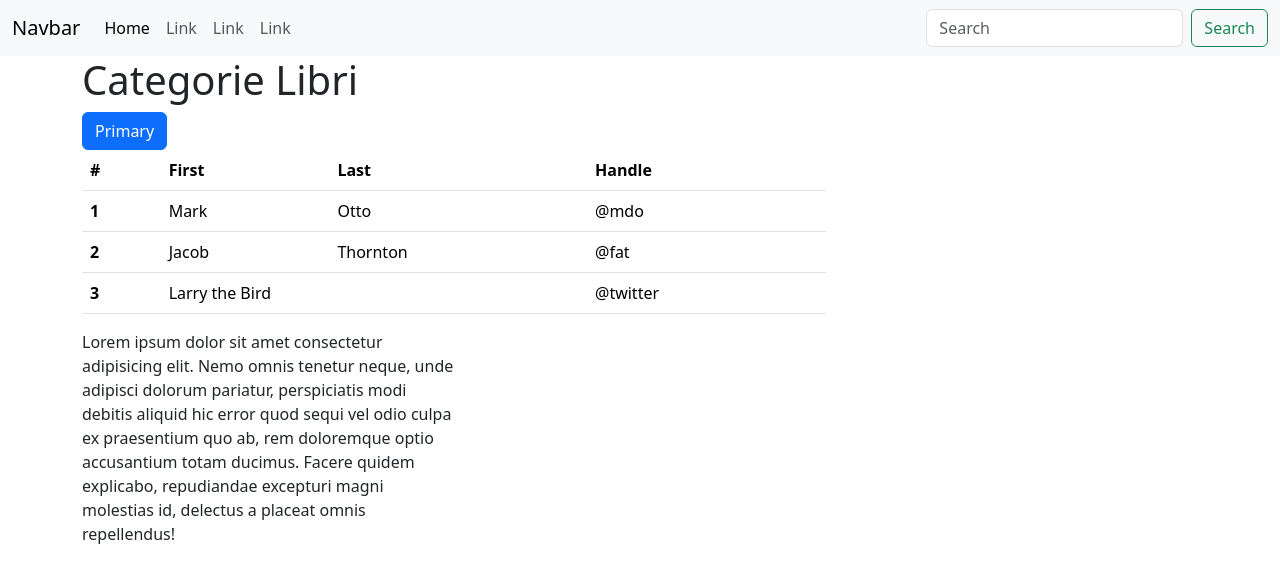
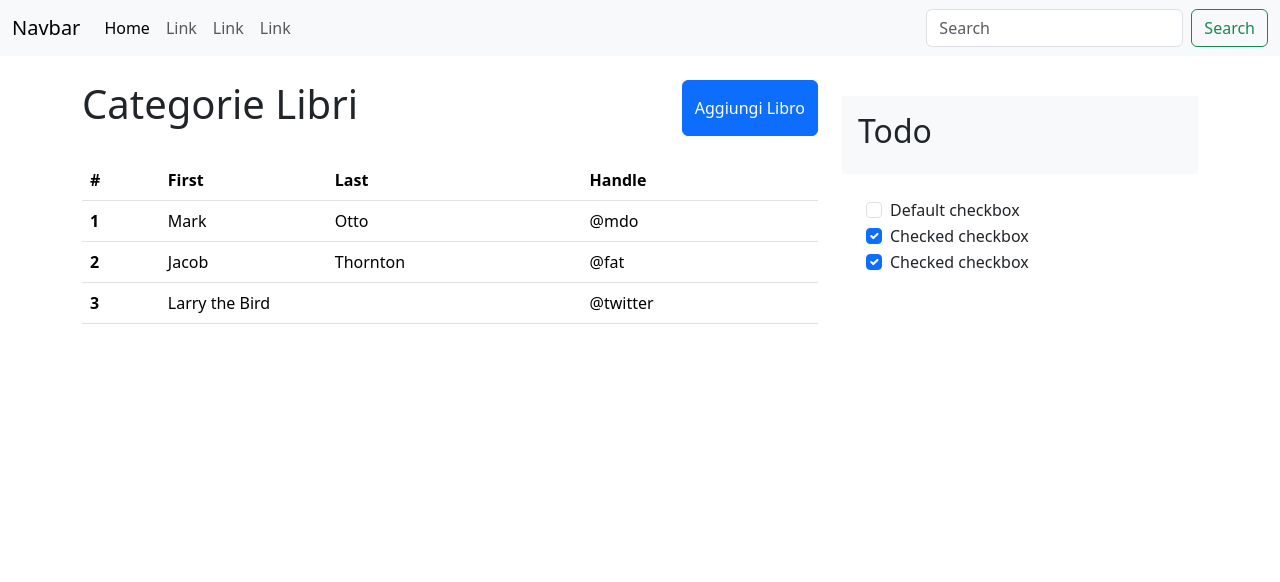
Before and after one commit to Pierpaolo-99/html-css-bootstrap-dashboard, a plain HTML site: page index.html in a window 1280 px wide. Drawn offline with nearby package versions, Linux system fonts and the light colour scheme.

Commit message:
add d-flex-lg and add todo in the col

```diff
--- a/index.html
+++ b/index.html
@@ -41,12 +41,15 @@
 
     <main>
         <div class="container">
-            <div class="row-cols">
+            <div class="row d-lg-flex align-items-center">
 
-                <div class="col-lg-8">
+                <div class="col-12 col-lg-8">
 
-                    <h1>Categorie Libri</h1>
-                    <button type="button" class="btn btn-primary">Primary</button>
+                    <div class="d-flex justify-content-between py-4">
+                        <h1>Categorie Libri</h1>
+                        <button type="button" class="btn btn-primary">Aggiungi Libro</button>
+                    </div>
+
 
                     <table class="table">
                         <thead>
@@ -79,8 +82,30 @@
                       </table>
                 </div>
 
-                <div class="col-lg-4">
-                    Lorem ipsum dolor sit amet consectetur adipisicing elit. Nemo omnis tenetur neque, unde adipisci dolorum pariatur, perspiciatis modi debitis aliquid hic error quod sequi vel odio culpa ex praesentium quo ab, rem doloremque optio accusantium totam ducimus. Facere quidem explicabo, repudiandae excepturi magni molestias id, delectus a placeat omnis repellendus!
+                <div class="col-12 col-lg-4">
+                    <div class="p-3 bg-light">
+                        <h2>Todo</h2>
+                    </div>
+                    <div class="p-4">
+                        <div class="form-check">
+                            <input class="form-check-input" type="checkbox" value="" id="flexCheckDefault">
+                            <label class="form-check-label" for="flexCheckDefault">
+                              Default checkbox
+                            </label>
+                          </div>
+                          <div class="form-check">
+                            <input class="form-check-input" type="checkbox" value="" id="flexCheckChecked" checked>
+                            <label class="form-check-label" for="flexCheckChecked">
+                              Checked checkbox
+                            </label>
+                          </div>
+                          <div class="form-check">
+                            <input class="form-check-input" type="checkbox" value="" id="flexCheckChecked" checked>
+                            <label class="form-check-label" for="flexCheckChecked">
+                              Checked checkbox
+                            </label>
+                          </div>
+                    </div>
                 </div>
             </div>
 
```
